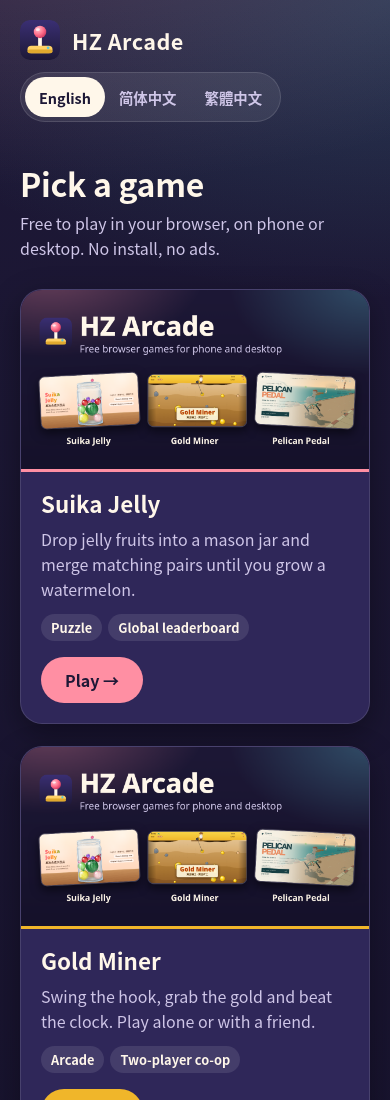
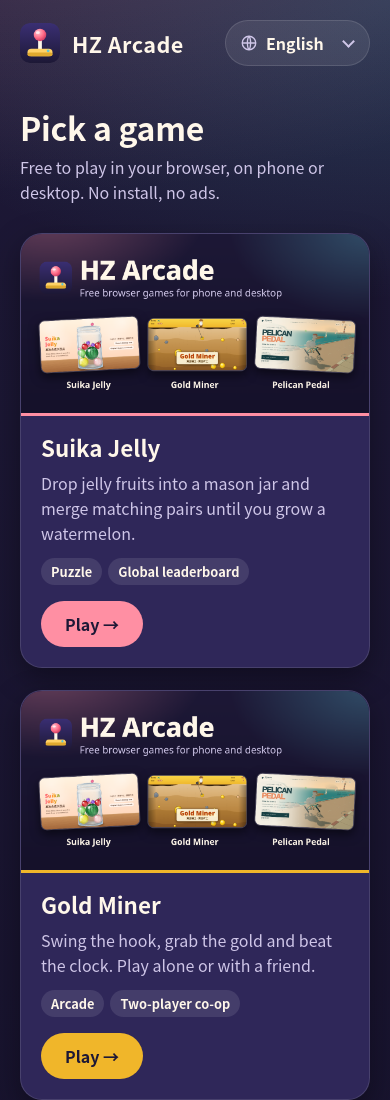
Before and after one commit to hz-arcade/hz-arcade.github.io, a plain HTML site: page index.html in a window 390 px wide. Shown: the top 1100 px of the page. Drawn offline with Linux system fonts and the light colour scheme; files whose address does not match are found by name.

Commit message:
Language dropdown and Spanish on the catalog
The language switch is now a dropdown, which leaves room for more
languages on a phone. Adds Español. The dropdown stays hidden when
scripts are off, since it could not do anything.

Co-Authored-By: Claude Fable 5.1 <noreply@anthropic.com>

```diff
--- a/catalog.js
+++ b/catalog.js
@@ -25,6 +25,7 @@
       'tag.relax': 'Relaxing',
       'foot.note': 'Games work offline once opened, and can be added to your home screen.',
       'foot.source': 'Source on GitHub',
+      'lang.label': 'Language',
     },
     'zh-CN': {
       'doc.title': 'HZ 小游戏厅',
@@ -45,6 +46,7 @@
       'tag.relax': '休闲',
       'foot.note': '游戏打开一次后可离线游玩，也可以添加到主屏幕。',
       'foot.source': 'GitHub 源代码',
+      'lang.label': '语言',
     },
     'zh-TW': {
       'doc.title': 'HZ 小遊戲廳',
@@ -65,10 +67,33 @@
       'tag.relax': '休閒',
       'foot.note': '遊戲打開一次後可離線遊玩，也可以加入主畫面。',
       'foot.source': 'GitHub 原始碼',
+      'lang.label': '語言',
+    },
+    es: {
+      'doc.title': 'HZ Arcade',
+      'hero.title': 'Elige un juego',
+      'hero.sub': 'Gratis en tu navegador, en el móvil o en el ordenador. Sin instalar nada y sin anuncios.',
+      play: 'Jugar',
+      'suika.title': 'Suika Jelly',
+      'suika.desc': 'Suelta frutas de gelatina en un tarro y une las que son iguales hasta conseguir una sandía.',
+      'gold.title': 'Gold Miner',
+      'gold.desc': 'Lanza el gancho, atrapa el oro y gana al reloj. Juega en solitario o con un amigo.',
+      'pelican.title': 'Pelican Pedal',
+      'pelican.desc': 'Un pelícano, una bicicleta y toda una costa hasta la puesta de sol. Un paseo tranquilo en 3D.',
+      'tag.puzzle': 'Puzle',
+      'tag.leaderboard': 'Clasificación mundial',
+      'tag.arcade': 'Arcade',
+      'tag.coop': 'Cooperativo para dos',
+      'tag.3d': '3D',
+      'tag.relax': 'Relajante',
+      'foot.note': 'Los juegos funcionan sin conexión después de abrirlos una vez y se pueden añadir a la pantalla de inicio.',
+      'foot.source': 'Código en GitHub',
+      'lang.label': 'Idioma',
     },
   };
 
   var STORAGE_KEY = 'arcade.lang';
+  var picker = document.getElementById('lang');
 
   /** Map any BCP-47 tag to a supported language, or null if unrelated. */
   function match(tag) {
@@ -78,6 +103,7 @@
     if (t === 'zh' || t.indexOf('zh-') === 0) {
       return /hant|-tw|-hk|-mo/.test(t) ? 'zh-TW' : 'zh-CN';
     }
+    if (t === 'es' || t.indexOf('es-') === 0) return 'es';
     return null;
   }
 
@@ -113,20 +139,17 @@
       var s = table[el.getAttribute('data-i18n')];
       if (s) el.textContent = s;
     });
-    document.querySelectorAll('.langs button').forEach(function (b) {
-      b.setAttribute('aria-pressed', String(b.getAttribute('data-lang') === lang));
-    });
+    picker.value = lang;
     // The games read ?lang= too. Only pass it on when the visitor picked it; otherwise each
-    // game keeps its own remembered language.
+    // game keeps its own remembered language. A game without that language falls back by itself.
     document.querySelectorAll('a.card').forEach(function (a) {
       var base = '/' + a.getAttribute('data-game') + '/';
       a.setAttribute('href', explicit ? base + '?lang=' + encodeURIComponent(lang) : base);
     });
   }
 
-  document.querySelectorAll('.langs button').forEach(function (b) {
-    b.addEventListener('click', function () {
-      var lang = b.getAttribute('data-lang');
+  picker.addEventListener('change', function () {
+    var lang = match(picker.value) || 'en';
     try {
       localStorage.setItem(STORAGE_KEY, lang);
     } catch (e) {
@@ -134,7 +157,7 @@
     }
     apply(lang, true);
   });
-  });
 
+  picker.parentNode.hidden = false;
   apply(detect(), chosen() !== null);
 })();
--- a/index.html
+++ b/index.html
@@ -25,6 +25,7 @@
     <meta property="og:locale" content="en_US" />
     <meta property="og:locale:alternate" content="zh_CN" />
     <meta property="og:locale:alternate" content="zh_TW" />
+    <meta property="og:locale:alternate" content="es_ES" />
     <meta name="twitter:card" content="summary_large_image" />
     <meta name="twitter:title" content="HZ Arcade" />
     <meta name="twitter:description" content="Free browser games for phone and desktop. No install, no ads." />
@@ -38,11 +39,20 @@
         <img src="/favicon.svg" alt="" width="40" height="40" />
         <span>HZ Arcade</span>
       </a>
-      <nav class="langs" aria-label="Language">
-        <button type="button" data-lang="en" lang="en">English</button>
-        <button type="button" data-lang="zh-CN" lang="zh-CN">简体中文</button>
-        <button type="button" data-lang="zh-TW" lang="zh-TW">繁體中文</button>
-      </nav>
+      <!-- Shown by catalog.js; without scripts the page stays in English. -->
+      <label class="lang" hidden>
+        <span class="sr-only" data-i18n="lang.label">Language</span>
+        <svg class="globe" viewBox="0 0 24 24" width="18" height="18" aria-hidden="true" fill="none" stroke="currentColor" stroke-width="1.8">
+          <circle cx="12" cy="12" r="9" />
+          <path d="M3 12h18M12 3c2.8 3 2.8 15 0 18M12 3c-2.8 3-2.8 15 0 18" />
+        </svg>
+        <select id="lang">
+          <option value="en" lang="en">English</option>
+          <option value="zh-CN" lang="zh-CN">简体中文</option>
+          <option value="zh-TW" lang="zh-TW">繁體中文</option>
+          <option value="es" lang="es">Español</option>
+        </select>
+      </label>
     </header>
 
     <main>
--- a/styles.css
+++ b/styles.css
@@ -64,31 +64,70 @@ a {
   border-radius: 10px;
 }
 
-.langs {
+.lang {
+  position: relative;
   display: inline-flex;
-  padding: 4px;
+  align-items: center;
   border-radius: 999px;
+  color: var(--ink);
   background: rgba(255, 255, 255, 0.08);
   border: 1px solid var(--line);
 }
 
-.langs button {
+.lang[hidden] {
+  display: none;
+}
+
+.lang .globe {
+  position: absolute;
+  left: 14px;
+  pointer-events: none;
+  color: var(--ink-soft);
+}
+
+/* Arrow drawn in CSS, since the native one cannot be coloured. */
+.lang::after {
+  content: '';
+  position: absolute;
+  right: 16px;
+  width: 7px;
+  height: 7px;
+  margin-top: -4px;
+  border-right: 2px solid var(--ink-soft);
+  border-bottom: 2px solid var(--ink-soft);
+  transform: rotate(45deg);
+  pointer-events: none;
+}
+
+.lang select {
   appearance: none;
+  -webkit-appearance: none;
   border: 0;
+  border-radius: 999px;
   background: none;
-  color: var(--ink-soft);
+  color: inherit;
   font: inherit;
-  font-size: 0.9rem;
+  /* 16px keeps iOS from zooming in when the list opens. */
+  font-size: 1rem;
   font-weight: 600;
-  padding: 8px 14px;
-  min-height: 40px;
-  border-radius: 999px;
+  min-height: 44px;
+  padding: 8px 38px 8px 40px;
   cursor: pointer;
 }
 
-.langs button[aria-pressed='true'] {
-  background: var(--ink);
-  color: var(--bg);
+/* The open list is drawn by the system; give it readable colours where the browser honours them. */
+.lang option {
+  color: #1d1836;
+  background: #fff7ea;
+}
+
+.sr-only {
+  position: absolute;
+  width: 1px;
+  height: 1px;
+  overflow: hidden;
+  clip-path: inset(50%);
+  white-space: nowrap;
 }
 
 main {
@@ -221,7 +260,7 @@ main {
 }
 
 .card:focus-visible,
-.langs button:focus-visible,
+.lang select:focus-visible,
 .brand:focus-visible,
 .foot a:focus-visible {
   outline: 3px solid var(--glow);
```
Also changed, not shown: 1 other file. Lines whose indentation alone changed are shown as unchanged.
